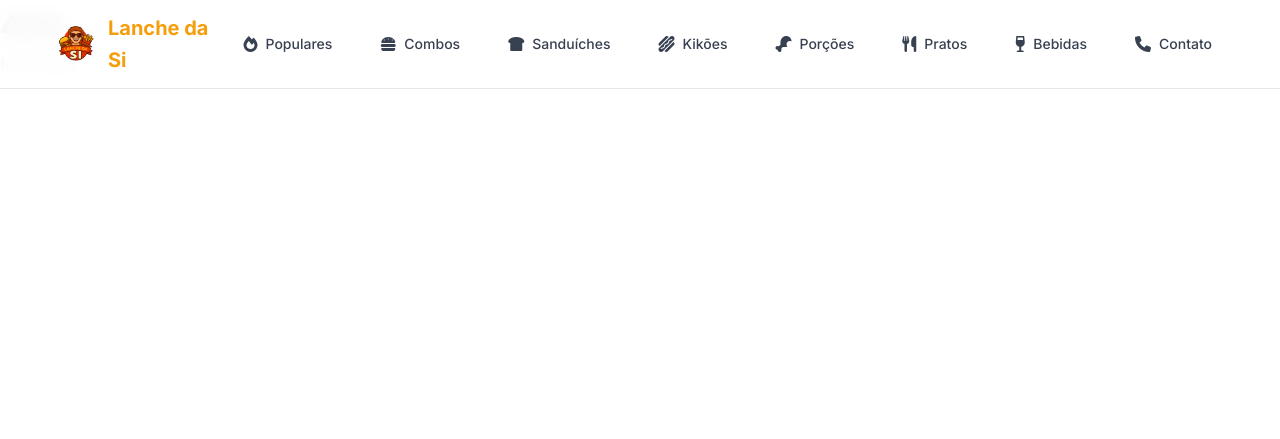
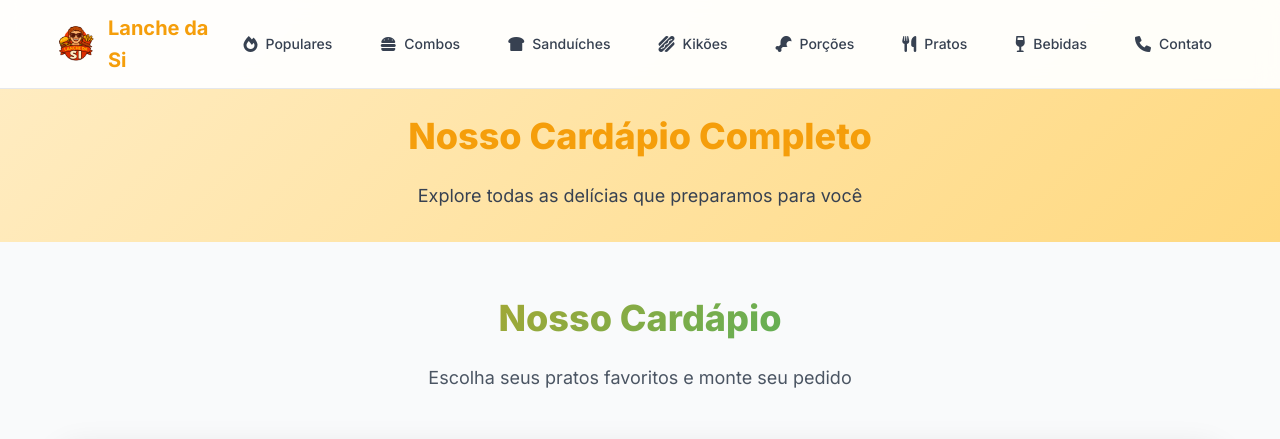
Before and after one commit to kennedydosreis/lanchedasi, a SvelteKit app: page /cardapio in a window 1280 px wide. Before the commit this address had no page. Shown: the top 439 px of the page. Built offline with nearby package versions, Linux system fonts and the light colour scheme; no server answers.

Commit message:
feat(day-7): criar rota /cardapio com página completa do menu
- Adiciona src/routes/cardapio/+page.svelte com header dedicado
- Adiciona src/routes/cardapio/+page.js para carregar menu.json
- Implementa prerender para geração estática
- Usa MenuSection existente para renderizar menu completo

```diff
--- /dev/null
+++ b/src/routes/cardapio/+page.js
@@ -0,0 +1,11 @@
+export const prerender = true;
+
+export async function load({ fetch }) {
+    try {
+        const response = await fetch('/data/menu.json');
+        const menuData = await response.json();
+        return { menuData };
+    } catch {
+        return { menuData: null };
+    }
+}
--- /dev/null
+++ b/src/routes/cardapio/+page.svelte
@@ -0,0 +1,62 @@
+<script>
+    import MetaTags from '$lib/components/MetaTags.svelte';
+    import MenuSection from '$lib/components/Menu/MenuSection.svelte';
+
+    export let data;
+</script>
+
+<MetaTags
+    title="Cardápio - Lanche da Si"
+    description="Confira nosso cardápio completo com combos, sanduíches, kikões, porções, pratos e bebidas."
+/>
+
+<div class="page-header">
+    <div class="container">
+        <h1 class="gradient-text">Nosso Cardápio Completo</h1>
+        <p class="subtitle">Explore todas as delícias que preparamos para você</p>
+    </div>
+</div>
+
+<MenuSection menuData={data.menuData} />
+
+<style>
+    .page-header {
+        padding: calc(var(--spacing-12) + 60px) 0 var(--spacing-8) 0;
+        background: linear-gradient(135deg, var(--primary-color), var(--primary-hover));
+        text-align: center;
+    }
+
+    .container {
+        max-width: 1200px;
+        margin: 0 auto;
+        padding: 0 var(--spacing-4);
+    }
+
+    .gradient-text {
+        font-size: var(--font-size-4xl);
+        font-weight: 800;
+        color: var(--secondary-color);
+        margin-bottom: var(--spacing-4);
+    }
+
+    .subtitle {
+        font-size: var(--font-size-lg);
+        color: var(--gray-700);
+        max-width: 600px;
+        margin: 0 auto;
+    }
+
+    @media (max-width: 768px) {
+        .page-header {
+            padding: calc(var(--spacing-8) + 56px) 0 var(--spacing-6) 0;
+        }
+
+        .gradient-text {
+            font-size: var(--font-size-3xl);
+        }
+
+        .subtitle {
+            font-size: var(--font-size-base);
+        }
+    }
+</style>
```
